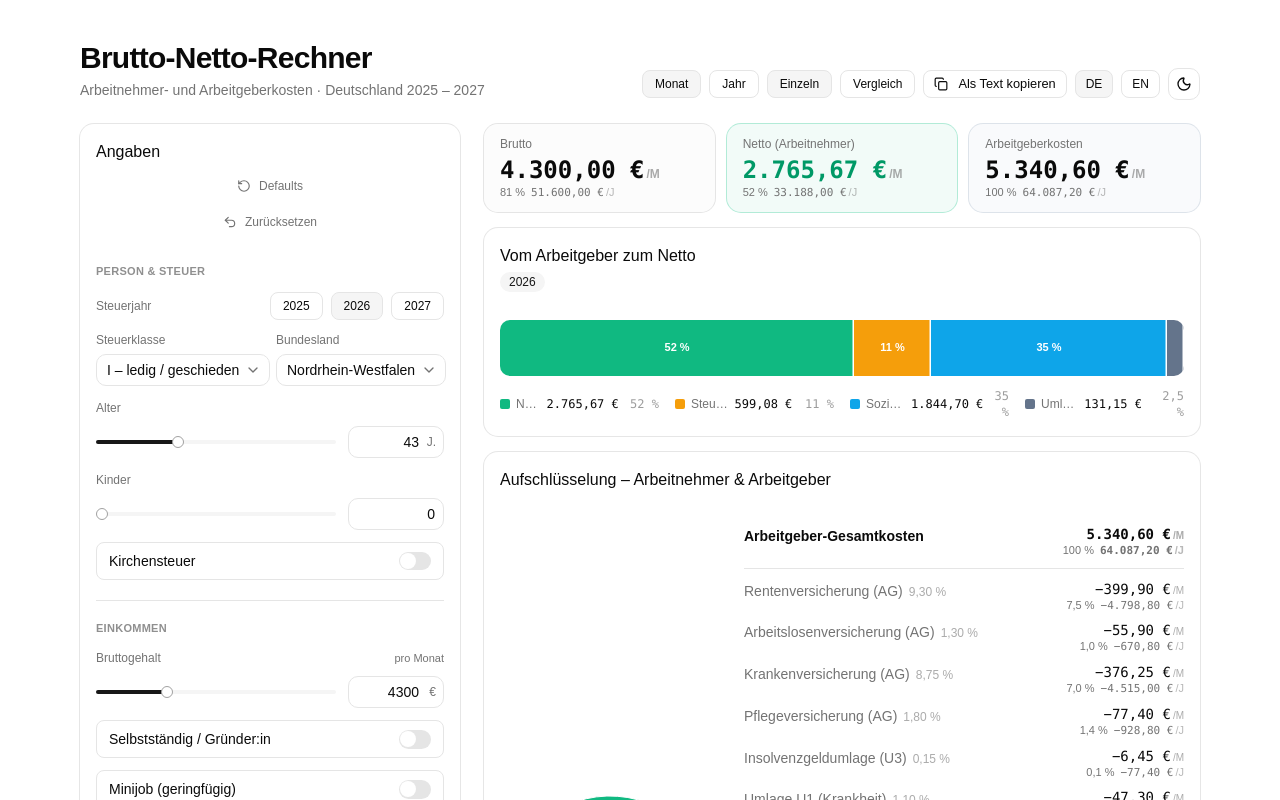
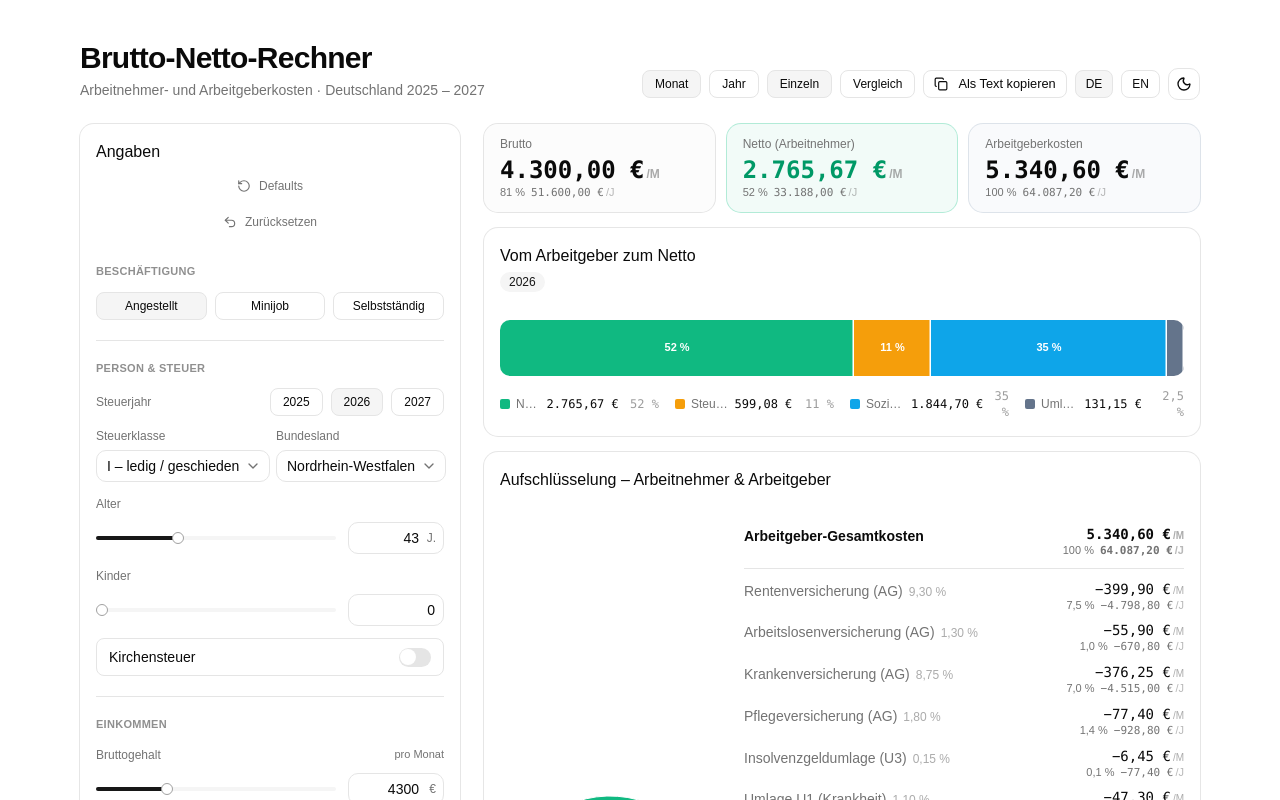
Before and after one commit to 1cedsoda/brutto-netto, a React (Vite) app: page / in a window 1280 px wide. Shown: the top 800 px of the page. Built offline with nearby package versions, Linux system fonts and the light colour scheme.

Commit message:
Beschäftigungsart als eigene Auswahl oben (Angestellt / Minijob / Selbstständig)

```diff
--- a/src/components/calc/Charts.tsx
+++ b/src/components/calc/Charts.tsx
@@ -67,7 +67,7 @@ function buildSlices(
   return {
     slices: out,
     total: f(result.employerTotalCost),
-    totalLabel: t("ch.agKosten"),
+    totalLabel: result.meta.selfEmployed ? t("r.profit") : t("ch.agKosten"),
   };
 }
 
--- a/src/components/calc/CompareView.tsx
+++ b/src/components/calc/CompareView.tsx
@@ -89,7 +89,7 @@ function Side({ scenarioKey, label }: { scenarioKey: ScenarioKey; label: string
             accent
           />
           <MiniStat
-            label={t("c.agKosten")}
+            label={result.meta.selfEmployed ? t("r.profit") : t("c.agKosten")}
             value={result.employerTotalCost}
             primary={primary}
             share={formatShare(
--- a/src/components/calc/ResultsPanel.tsx
+++ b/src/components/calc/ResultsPanel.tsx
@@ -200,7 +200,7 @@ export function ResultsPanel({ scenarioKey }: { scenarioKey: ScenarioKey }) {
           accent="gross"
         />
         <StatTile
-          label={t("r.nettoAN")}
+          label={result.meta.selfEmployed ? t("r.nettoSelf") : t("r.nettoAN")}
           value={result.net}
           primary={primary}
           share={share(result.net)}
@@ -231,7 +231,7 @@ export function ResultsPanel({ scenarioKey }: { scenarioKey: ScenarioKey }) {
       {/* Flow bar (full chain) */}
       <Card>
         <CardHeader className="flex-row items-center justify-between pb-3">
-          <CardTitle className="text-base">{t("r.flowTitle")}</CardTitle>
+          <CardTitle className="text-base">{t(result.meta.selfEmployed ? "r.flowTitleSelf" : "r.flowTitle")}</CardTitle>
           <div className="flex items-center gap-2">
             {result.meta.approximate && (
               <Badge variant="outline" className="gap-1 text-amber-600">
@@ -258,7 +258,7 @@ export function ResultsPanel({ scenarioKey }: { scenarioKey: ScenarioKey }) {
       {/* Unified breakdown panel: donut + table, then progression curve */}
       <Card>
         <CardHeader className="pb-3">
-          <CardTitle className="text-base">{t("r.breakdownTitle")}</CardTitle>
+          <CardTitle className="text-base">{t(result.meta.selfEmployed ? "r.breakdownTitleSelf" : "r.breakdownTitle")}</CardTitle>
         </CardHeader>
         <CardContent className="grid gap-6">
           <div className="grid gap-6 md:grid-cols-[220px_1fr] md:items-center">
--- a/src/components/calc/ScenarioForm.tsx
+++ b/src/components/calc/ScenarioForm.tsx
@@ -28,6 +28,12 @@ const STEUERKLASSEN: { value: Steuerklasse; key: Key }[] = [
   { value: 4, key: "stk.4" },
   { value: 5, key: "stk.5" },
   { value: 6, key: "stk.6" },
+];
+
+const EMPLOYMENT_KINDS: { value: "employee" | "minijob" | "self"; key: Key }[] = [
+  { value: "employee", key: "emp.employee" },
+  { value: "minijob", key: "emp.minijob" },
+  { value: "self", key: "emp.self" },
 ];
 
 const RV_PROPOSALS: { value: RvProposal; key: Key }[] = [
@@ -105,6 +111,71 @@ export function ScenarioForm({ scenarioKey }: { scenarioKey: ScenarioKey }) {
 
   return (
     <form className="grid gap-5" onSubmit={(e) => e.preventDefault()}>
+      {/* ── Beschäftigung ─────────────────────────────────────── */}
+      <Section title={t("sec.employment")}>
+        <form.Subscribe
+          selector={(s) => [s.values.minijob, s.values.selfEmployed] as const}
+        >
+          {([minijob, selfEmployed]) => (
+            <>
+              <ToggleGroup
+                type="single"
+                value={selfEmployed ? "self" : minijob ? "minijob" : "employee"}
+                onValueChange={(v) => {
+                  if (!v) return;
+                  form.setFieldValue("minijob", v === "minijob");
+                  form.setFieldValue("selfEmployed", v === "self");
+                  // setFieldValue doesn't fire the form's change listener.
+                  setScenario(scenarioKey, form.state.values as ScenarioInput);
+                }}
+                variant="outline"
+                size="sm"
+                className="w-full"
+              >
+                {EMPLOYMENT_KINDS.map((k) => (
+                  <ToggleGroupItem key={k.value} value={k.value} className="flex-1 text-xs">
+                    {t(k.key)}
+                  </ToggleGroupItem>
+                ))}
+              </ToggleGroup>
+              {selfEmployed && (
+                <div className="grid gap-2 rounded-md border border-amber-500/40 bg-amber-500/5 p-3">
+                  <p className="text-[11px] leading-snug text-amber-700 dark:text-amber-500">
+                    {t("se.warning")}
+                  </p>
+                  <form.Field name="rvProposal">
+                    {(field) => (
+                      <div className="grid gap-1.5">
+                        <Label className="text-xs font-medium text-muted-foreground">
+                          {t("f.rvProposal")}
+                        </Label>
+                        <Select
+                          value={field.state.value}
+                          onValueChange={(v) => field.handleChange(v as RvProposal)}
+                        >
+                          <SelectTrigger className="w-full">
+                            <SelectValue />
+                          </SelectTrigger>
+                          <SelectContent>
+                            {RV_PROPOSALS.map((p) => (
+                              <SelectItem key={p.value} value={p.value}>
+                                {t(p.key)}
+                              </SelectItem>
+                            ))}
+                          </SelectContent>
+                        </Select>
+                      </div>
+                    )}
+                  </form.Field>
+                </div>
+              )}
+            </>
+          )}
+        </form.Subscribe>
+      </Section>
+
+      <Separator />
+
       {/* ── Person & Steuer ───────────────────────────────────── */}
       <Section title={t("sec.personTax")}>
         <form.Field name="year">
@@ -259,67 +330,6 @@ export function ScenarioForm({ scenarioKey }: { scenarioKey: ScenarioKey }) {
               )}
             </form.Field>
           )}
-        </form.Subscribe>
-
-        <form.Field name="selfEmployed">
-          {(field) => (
-            <SwitchRow
-              id={id("selfEmployed")}
-              label={t("f.selfEmployed")}
-              checked={field.state.value}
-              onChange={(v) => {
-                field.handleChange(v);
-                if (v) form.setFieldValue("minijob", false);
-              }}
-            />
-          )}
-        </form.Field>
-
-        <form.Subscribe selector={(s) => s.values.selfEmployed}>
-          {(selfEmployed) =>
-            selfEmployed ? (
-              <div className="grid gap-2 rounded-md border border-amber-500/40 bg-amber-500/5 p-3">
-                <p className="text-[11px] leading-snug text-amber-700 dark:text-amber-500">
-                  {t("se.warning")}
-                </p>
-                <form.Field name="rvProposal">
-                  {(field) => (
-                    <div className="grid gap-1.5">
-                      <Label className="text-xs font-medium text-muted-foreground">
-                        {t("f.rvProposal")}
-                      </Label>
-                      <Select
-                        value={field.state.value}
-                        onValueChange={(v) => field.handleChange(v as RvProposal)}
-                      >
-                        <SelectTrigger className="w-full">
-                          <SelectValue />
-                        </SelectTrigger>
-                        <SelectContent>
-                          {RV_PROPOSALS.map((p) => (
-                            <SelectItem key={p.value} value={p.value}>
-                              {t(p.key)}
-                            </SelectItem>
-                          ))}
-                        </SelectContent>
-                      </Select>
-                    </div>
-                  )}
-                </form.Field>
-              </div>
-            ) : (
-              <form.Field name="minijob">
-                {(field) => (
-                  <SwitchRow
-                    id={id("minijob")}
-                    label={t("f.minijob")}
-                    checked={field.state.value}
-                    onChange={field.handleChange}
-                  />
-                )}
-              </form.Field>
-            )
-          }
         </form.Subscribe>
       </Section>
 
--- a/src/lib/i18n.ts
+++ b/src/lib/i18n.ts
@@ -20,6 +20,10 @@ const de = {
   "scenario": "Szenario",
   "compare.difference": "Unterschied",
 
+  "sec.employment": "Beschäftigung",
+  "emp.employee": "Angestellt",
+  "emp.minijob": "Minijob",
+  "emp.self": "Selbstständig",
   "sec.income": "Einkommen",
   "sec.personTax": "Person & Steuer",
   "sec.social": "Sozialversicherung",
@@ -77,6 +81,9 @@ const de = {
 
   "r.brutto": "Brutto",
   "r.nettoAN": "Netto (Arbeitnehmer)",
+  "r.nettoSelf": "Netto",
+  "r.flowTitleSelf": "Vom Gewinn zum Netto",
+  "r.breakdownTitleSelf": "Aufschlüsselung – Steuern & Abgaben",
   "r.agKosten": "Arbeitgeberkosten",
   "r.flowTitle": "Vom Arbeitgeber zum Netto",
   "r.approx": "Näherung",
@@ -138,6 +145,10 @@ const en: Record<Key, string> = {
   "scenario": "Scenario",
   "compare.difference": "Difference",
 
+  "sec.employment": "Employment",
+  "emp.employee": "Employee",
+  "emp.minijob": "Mini-job",
+  "emp.self": "Self-employed",
   "sec.income": "Income",
   "sec.personTax": "Person & Tax",
   "sec.social": "Social insurance",
@@ -194,6 +205,9 @@ const en: Record<Key, string> = {
 
   "r.brutto": "Gross",
   "r.nettoAN": "Net (employee)",
+  "r.nettoSelf": "Net",
+  "r.flowTitleSelf": "From profit to net",
+  "r.breakdownTitleSelf": "Breakdown – taxes & contributions",
   "r.agKosten": "Employer cost",
   "r.flowTitle": "From employer cost to net",
   "r.approx": "Approximation",
```
